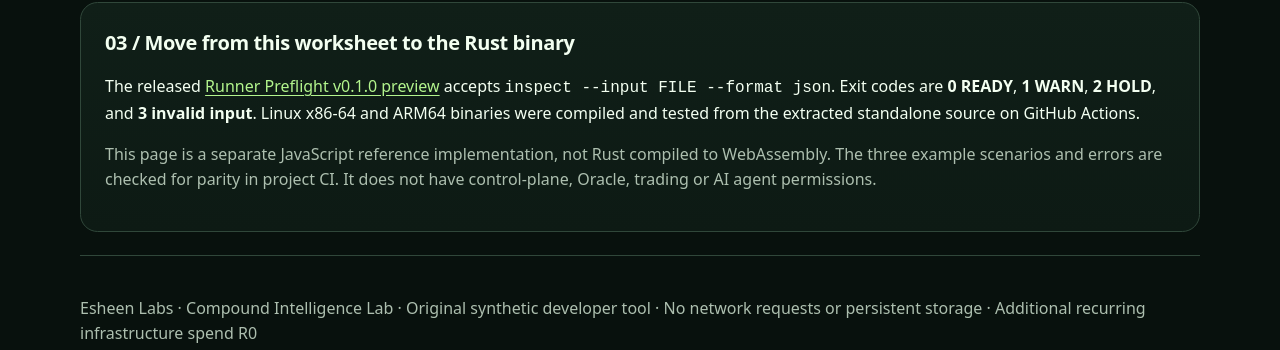
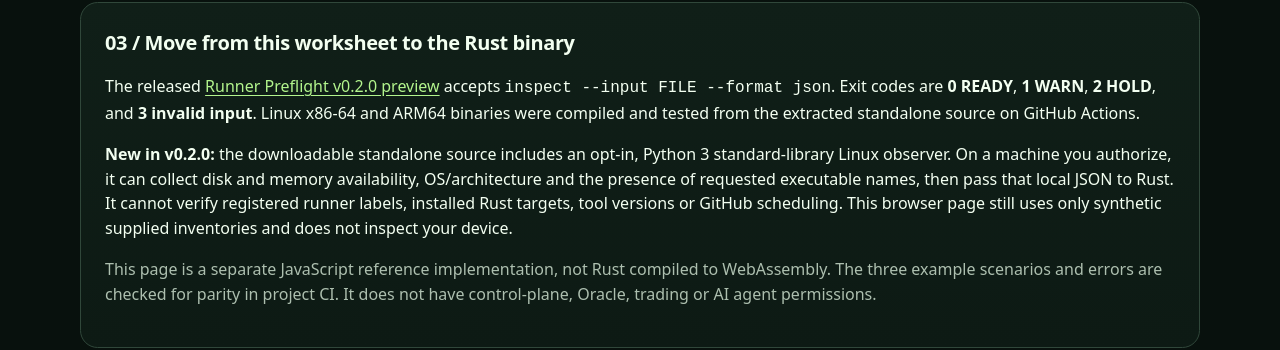
Before and after one commit to esheenj/compound-intelligence-starter, a plain HTML site: page site/runner-preflight.html in a window 1280 px wide. Shown: the part 1261-1611 px from the top of the page. Drawn offline with Linux system fonts and the light colour scheme.

Commit message:
docs(site): link v0.2.0 and distinguish local Linux observation from browser simulation

```diff
--- a/site/runner-preflight.html
+++ b/site/runner-preflight.html
@@ -48,7 +48,7 @@ small{color:var(--muted)}.row{display:flex;align-items:center;justify-content:sp
 <p class="meta">DEVELOPER TOOLS / RUST / OFFLINE REFERENCE</p>
 <h1>Know why a CI runner <span style="color:var(--lime)">can't take a job.</span></h1>
 <p class="lead">Test a runner inventory against job requirements and get a deterministic <strong>READY</strong>, <strong>WARN</strong>, or <strong>HOLD</strong> with explicit reason codes. This browser reference demonstrates the same input contract as the Rust CLI, without inspecting your device.</p>
-<div class="buttons"><a href="https://github.com/esheenj/compound-intelligence-starter/releases/tag/runner-preflight-v0.1.0">Get the tested Rust CLI</a><a href="https://github.com/esheenj/compound-intelligence-starter/tree/main/experiments/runner_preflight">Read source &amp; fixtures</a></div>
+<div class="buttons"><a href="https://github.com/esheenj/compound-intelligence-starter/releases/tag/runner-preflight-v0.2.0">Get the tested Rust CLI</a><a href="https://github.com/esheenj/compound-intelligence-starter/tree/main/experiments/runner_preflight">Read source &amp; fixtures</a></div>
 </header>
 <div class="layout">
 <section class="panel" aria-labelledby="input-title">
@@ -78,7 +78,8 @@ small{color:var(--muted)}.row{display:flex;align-items:center;justify-content:sp
 </div>
 <section class="panel" aria-labelledby="how-title" style="margin-top:1.2rem">
 <h2 id="how-title">03 / Move from this worksheet to the Rust binary</h2>
-<p>The released <a href="https://github.com/esheenj/compound-intelligence-starter/releases/tag/runner-preflight-v0.1.0">Runner Preflight v0.1.0 preview</a> accepts <code>inspect --input FILE --format json</code>. Exit codes are <strong>0 READY</strong>, <strong>1 WARN</strong>, <strong>2 HOLD</strong>, and <strong>3 invalid input</strong>. Linux x86-64 and ARM64 binaries were compiled and tested from the extracted standalone source on GitHub Actions.</p>
+<p>The released <a href="https://github.com/esheenj/compound-intelligence-starter/releases/tag/runner-preflight-v0.2.0">Runner Preflight v0.2.0 preview</a> accepts <code>inspect --input FILE --format json</code>. Exit codes are <strong>0 READY</strong>, <strong>1 WARN</strong>, <strong>2 HOLD</strong>, and <strong>3 invalid input</strong>. Linux x86-64 and ARM64 binaries were compiled and tested from the extracted standalone source on GitHub Actions.</p>
+<p><strong>New in v0.2.0:</strong> the downloadable standalone source includes an opt-in, Python 3 standard-library Linux observer. On a machine you authorize, it can collect disk and memory availability, OS/architecture and the presence of requested executable names, then pass that local JSON to Rust. It cannot verify registered runner labels, installed Rust targets, tool versions or GitHub scheduling. This browser page still uses only synthetic supplied inventories and does not inspect your device.</p>
 <p class="quiet">This page is a separate JavaScript reference implementation, not Rust compiled to WebAssembly. The three example scenarios and errors are checked for parity in project CI. It does not have control-plane, Oracle, trading or AI agent permissions.</p>
 </section>
 <div class="footer"><p>Esheen Labs · Compound Intelligence Lab · Original synthetic developer tool · No network requests or persistent storage · Additional recurring infrastructure spend R0</p></div>
```
